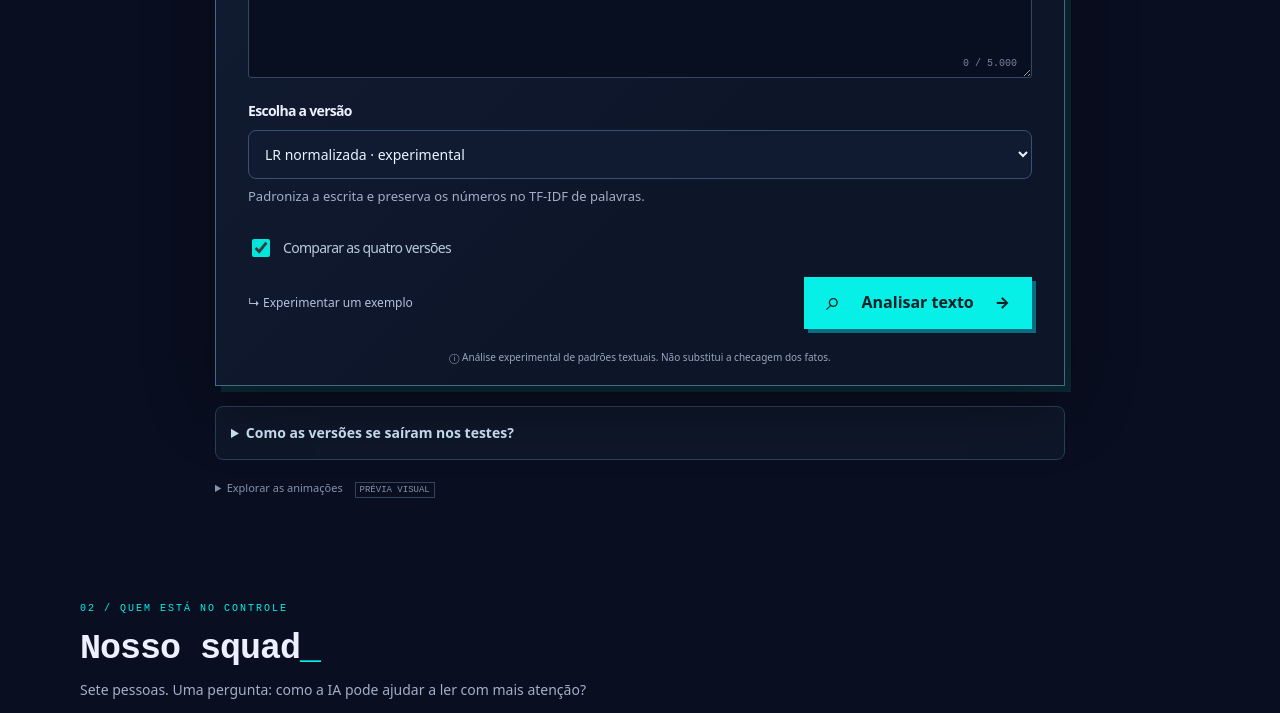
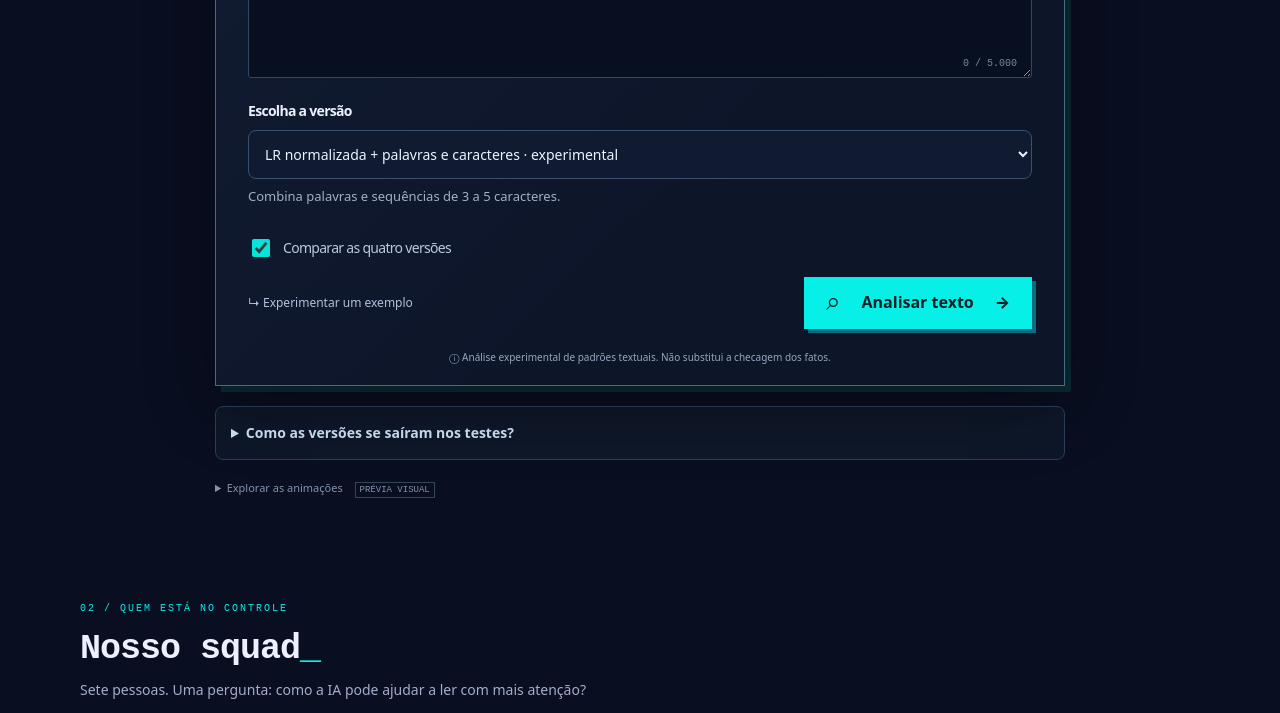
Before and after one commit to nkborba/fuitrollado, a plain HTML site: page web/index.html in a window 1280 px wide. Shown: the part 1200-1913 px from the top of the page. Drawn offline with Linux system fonts and the light colour scheme; no server answers.

Commit message:
Modelo default alterado para LR Normalizada + Palavaras. Agora vai

```diff
--- a/web/index.html
+++ b/web/index.html
@@ -26,7 +26,7 @@
 <div class="result" id="result" data-kind="idle" role="status" aria-live="polite" aria-atomic="true"><div class="result-icon" id="result-icon" aria-hidden="true">…</div><div><p class="terminal-label" aria-hidden="true">&gt; FUI TROLLADO? / RESULTADO</p><h2 id="result-title">O próximo movimento é seu.</h2><p id="result-copy">Cole um texto para começar a análise.</p><p class="probability" id="probability" hidden></p></div></div>
 <section class="analysis-card" aria-labelledby="input-title"><div class="card-top"><span class="tiny">01 / SUA VEZ</span><span class="engine"><i></i> <span id="engine-status">Conectando ao modelo</span></span></div>
 <form id="analyze-form"><label id="input-title" for="texto">O que chegou até você?</label><p class="field-help" id="field-help">Cole uma notícia ou mensagem em português. Vamos analisar os padrões do texto.</p><div class="textarea-wrap"><textarea id="texto" name="text" rows="4" maxlength="5000" minlength="20" required placeholder="Cole aqui aquele texto que te deixou com uma pulga atrás da orelha…" aria-describedby="field-help field-error"></textarea><span class="counter" id="counter">0 / 5.000</span></div>
-<div class="model-controls"><div><label for="model-select">Escolha a versão</label><select id="model-select" name="model"><option value="atual">LR + TF-IDF · baseline</option><option value="normalizado" selected>LR normalizada · experimental</option><option value="augmentation">LR + augmentation · experimental</option><option value="normalizado_char">LR normalizada + palavras e caracteres · experimental</option></select><p id="model-description" class="field-help">Padroniza a escrita e preserva os números no TF-IDF de palavras.</p></div><label class="compare-choice" for="compare-models"><input type="checkbox" id="compare-models" checked> Comparar as quatro versões</label></div>
+<div class="model-controls"><div><label for="model-select">Escolha a versão</label><select id="model-select" name="model"><option value="atual">LR + TF-IDF · baseline</option><option value="normalizado">LR normalizada · experimental</option><option value="augmentation">LR + augmentation · experimental</option><option value="normalizado_char" selected>LR normalizada + palavras e caracteres · experimental</option></select><p id="model-description" class="field-help">Combina palavras e sequências de 3 a 5 caracteres.</p></div><label class="compare-choice" for="compare-models"><input type="checkbox" id="compare-models" checked> Comparar as quatro versões</label></div>
 <div class="form-bottom"><button class="example" type="button" id="example">↳ Experimentar um exemplo</button><button class="analyze" type="submit" id="analyze-button"><span aria-hidden="true">⌕</span> <span id="button-label">Analisar texto</span><span aria-hidden="true">→</span></button></div><p id="field-error" class="field-error" role="alert"></p></form>
 <p class="disclaimer">ⓘ Análise experimental de padrões textuais. Não substitui a checagem dos fatos.</p></section>
 <section id="comparison" class="comparison" hidden aria-labelledby="comparison-title"><h3 id="comparison-title">Mesmo texto, quatro versões</h3><p>A cena acima acompanha a versão selecionada. As probabilidades são estimativas de classe, não de veracidade.</p><div class="table-scroll"><table><thead><tr><th>Versão</th><th>Estimativa não confiável</th><th>Resultado</th></tr></thead><tbody id="comparison-body"></tbody></table></div><p id="coverage-note" class="field-help"></p></section>
```
